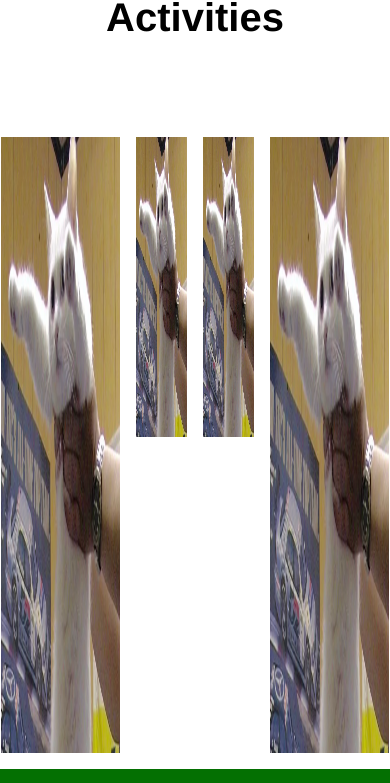
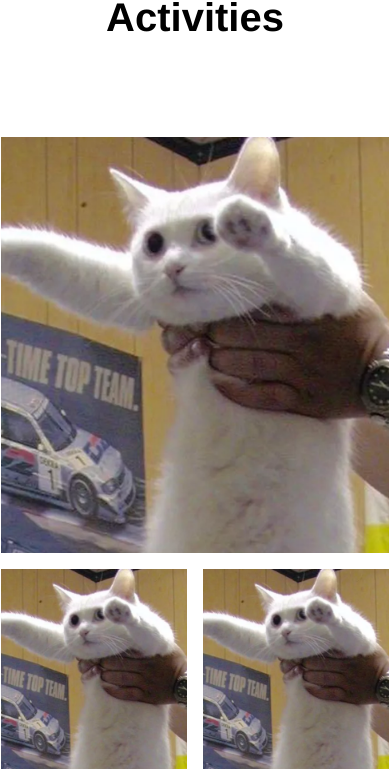
Before and after one commit to PutuRama/slukatcodingrama, a Vue app in the folder client/: page /program/english in a window 390 px wide. Shown: the part 1280-2063 px from the top of the page. Built offline with nearby package versions, Linux system fonts and the light colour scheme.

Commit message:
Update english-program.vue

```diff
--- a/client/src/views/english-program.vue
+++ b/client/src/views/english-program.vue
@@ -208,10 +208,9 @@
   display: flex;
   flex-wrap: wrap;
   justify-content: center;
-  object-fit: cover;
   --gap: 16px;
   --num-cols: 6;
-  --row-height: 300px;
+  --row-height: 200px;
   box-sizing: border-box;
   padding: var(--gap);
   display: grid;grid-template-columns: repeat(var(--num-cols), 1fr);
@@ -219,7 +218,15 @@
   gap: var(--gap);
 }
 .col-img img{
+  object-fit: cover;
   width: 100%;
   height: 100%;
 }
+@media screen and (max-width: 1024px) {
+  .col-img{
+    --num-cols: 2;
+    --row-height: 200px;
+
+  }
+}
 </style>
```
